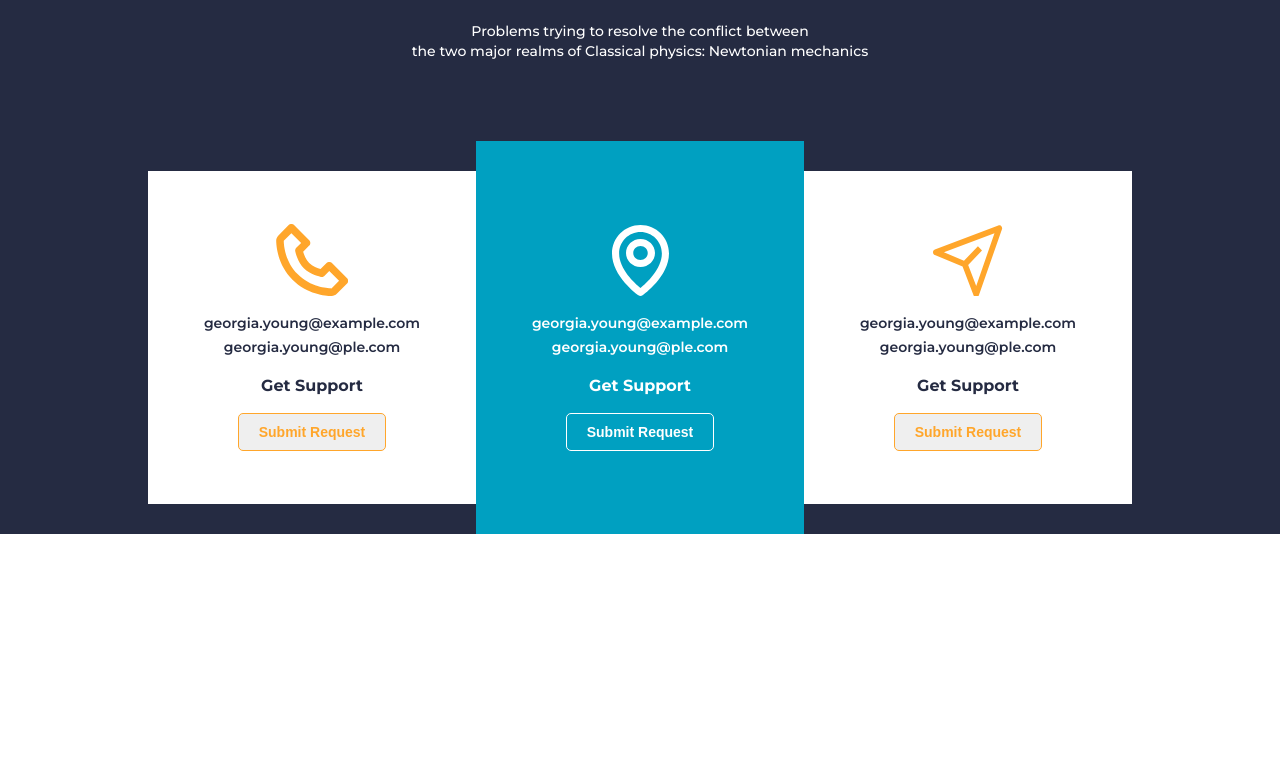
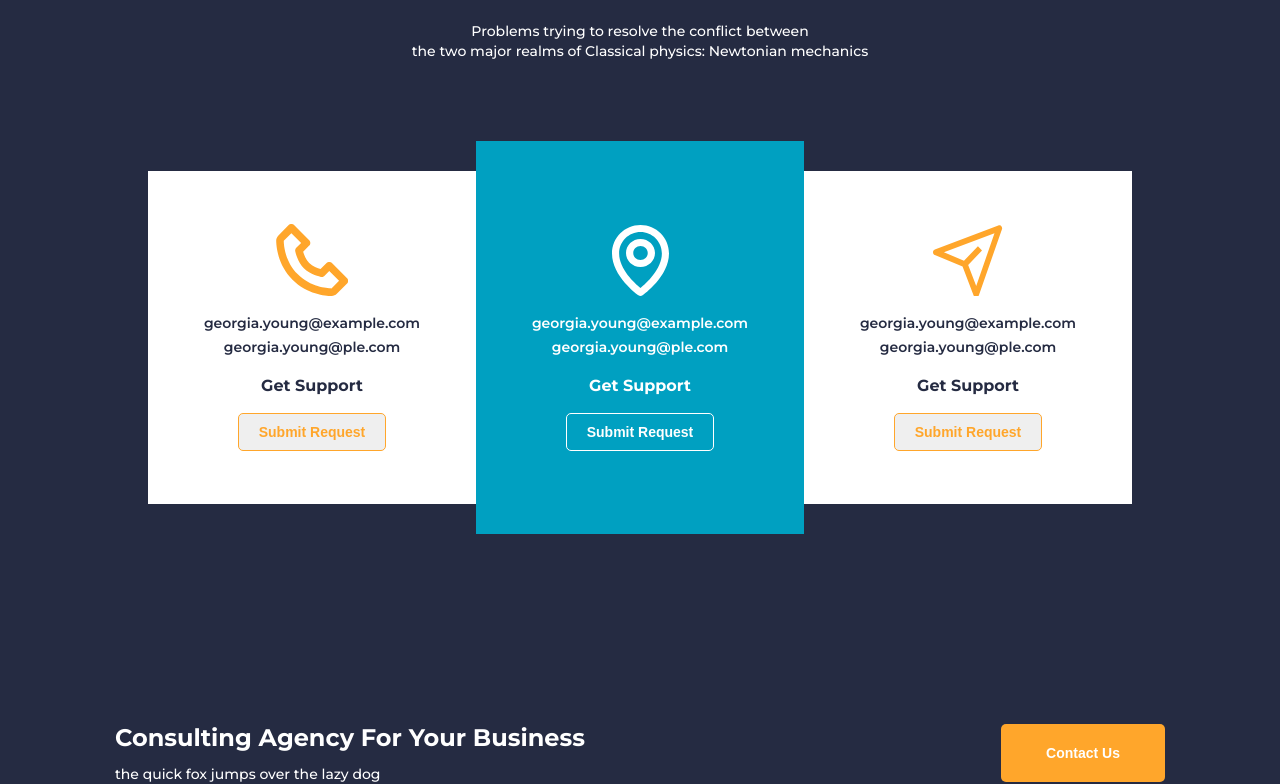
Before and after one commit to LukaszAmbrozewski/landing-page, a React (Create React App) app: page / in a window 1280 px wide. Shown: the part 3363-4147 px from the top of the page. Before the commit the page ends 3897 px from the top, so only its background shows below. Built offline with nearby package versions, Linux system fonts and the light colour scheme.

Commit message:
Added consulting box.

```diff
--- /dev/null
+++ b/src/components/ContactSection/ConsultingBox/ConsultingBox.scss
@@ -0,0 +1,46 @@
+@use './src/style/_mixins.scss' as *;
+@use './src/style/_variables.scss' as *;
+
+.consulting {
+  &__box {
+    @include setFlex(row, space-between);
+    width: 1050px;
+    margin-top: 188px;
+  }
+
+  &__header {
+    font-size: $fifth-size;
+    font-weight: 700;
+    line-height: 32px;
+  }
+
+  &__description {
+    margin-top: 10px;
+    @include setDescription(left)
+  }
+
+  &__button {
+    padding: 15px 45px;
+    font-size: $first-size;
+    font-weight: 700;
+    line-height: 28px;
+    background-color: $primary-color;
+    border-radius: 5px;
+    border: 0;
+    color: $light-text-color;
+  }
+}
+
+@media only screen and (max-width: 1100px) {
+  .consulting {
+    &__box {
+      @include setFlex(column);
+      margin-top: 130px;
+      width: 88%;
+    }
+
+    &__button {
+      margin-top: 50px;
+    }
+  }
+}
--- /dev/null
+++ b/src/components/ContactSection/ConsultingBox/ConsultingBox.tsx
@@ -0,0 +1,20 @@
+import React from "react";
+import "./ConsultingBox.scss";
+
+export const ConsultingBox = () => {
+  return (
+    <div className="consulting__box">
+      <div>
+        <h2 className="consulting__header">
+          Consulting Agency For Your Business
+        </h2>
+        <p className="consulting__description">
+          the quick fox jumps over the lazy dog
+        </p>
+      </div>
+      <button type="button" className="consulting__button">
+        Contact Us
+      </button>
+    </div>
+  );
+};
--- a/src/components/ContactSection/ContactSection.tsx
+++ b/src/components/ContactSection/ContactSection.tsx
@@ -1,11 +1,13 @@
 import React from "react";
 import "../../style/main.scss";
 import { GetInTouchBox } from "./GetInTouchBox/GetInTouchBox";
+import { ConsultingBox } from "./ConsultingBox/ConsultingBox";
 
 export const ContactSection = () => {
   return (
     <div className="contact-section">
       <GetInTouchBox />
+      <ConsultingBox />
     </div>
   );
 };
--- a/src/style/main.scss
+++ b/src/style/main.scss
@@ -29,5 +29,4 @@
   .about-us-section {
     padding-bottom: 50px;
   }
-
 }
```
